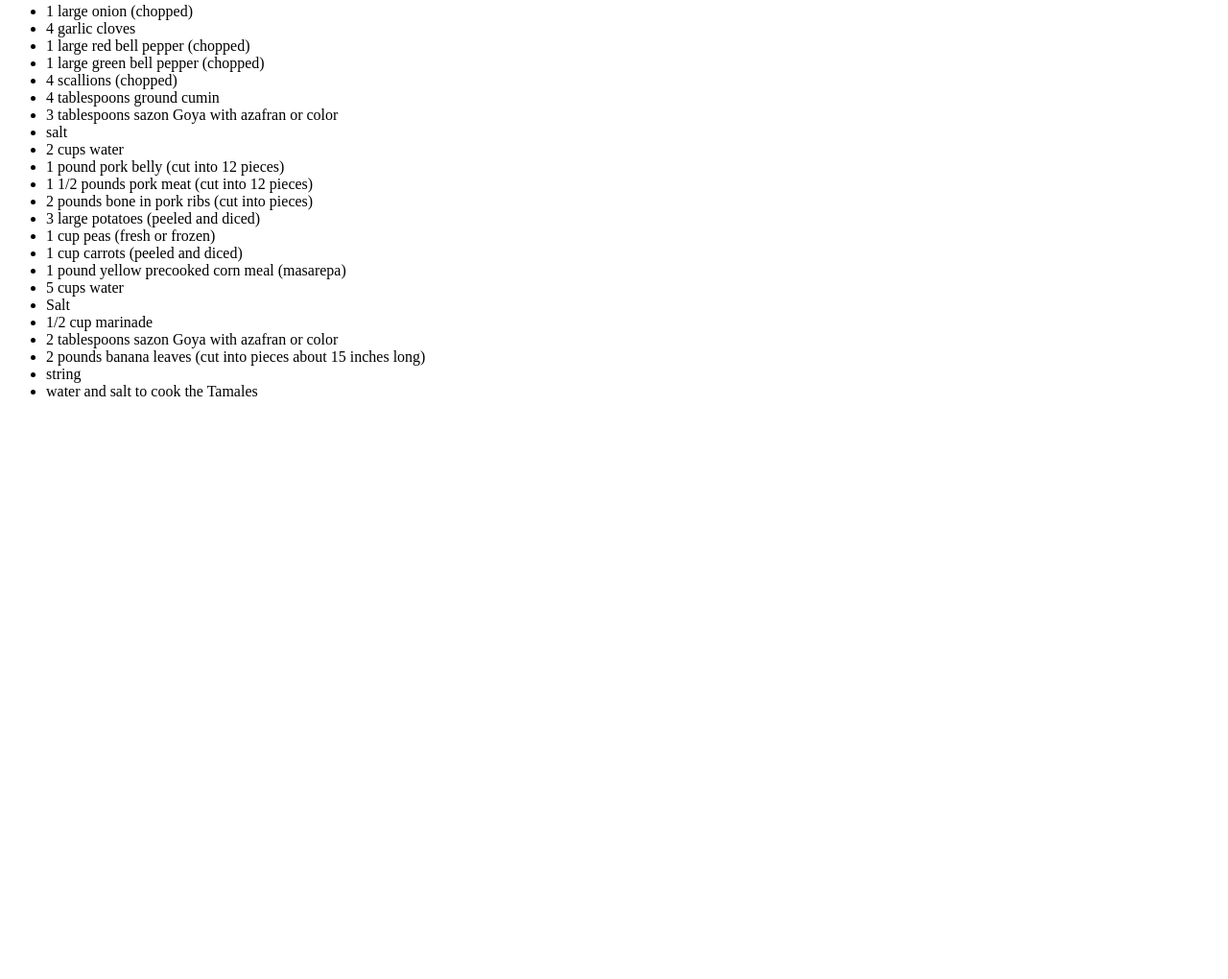
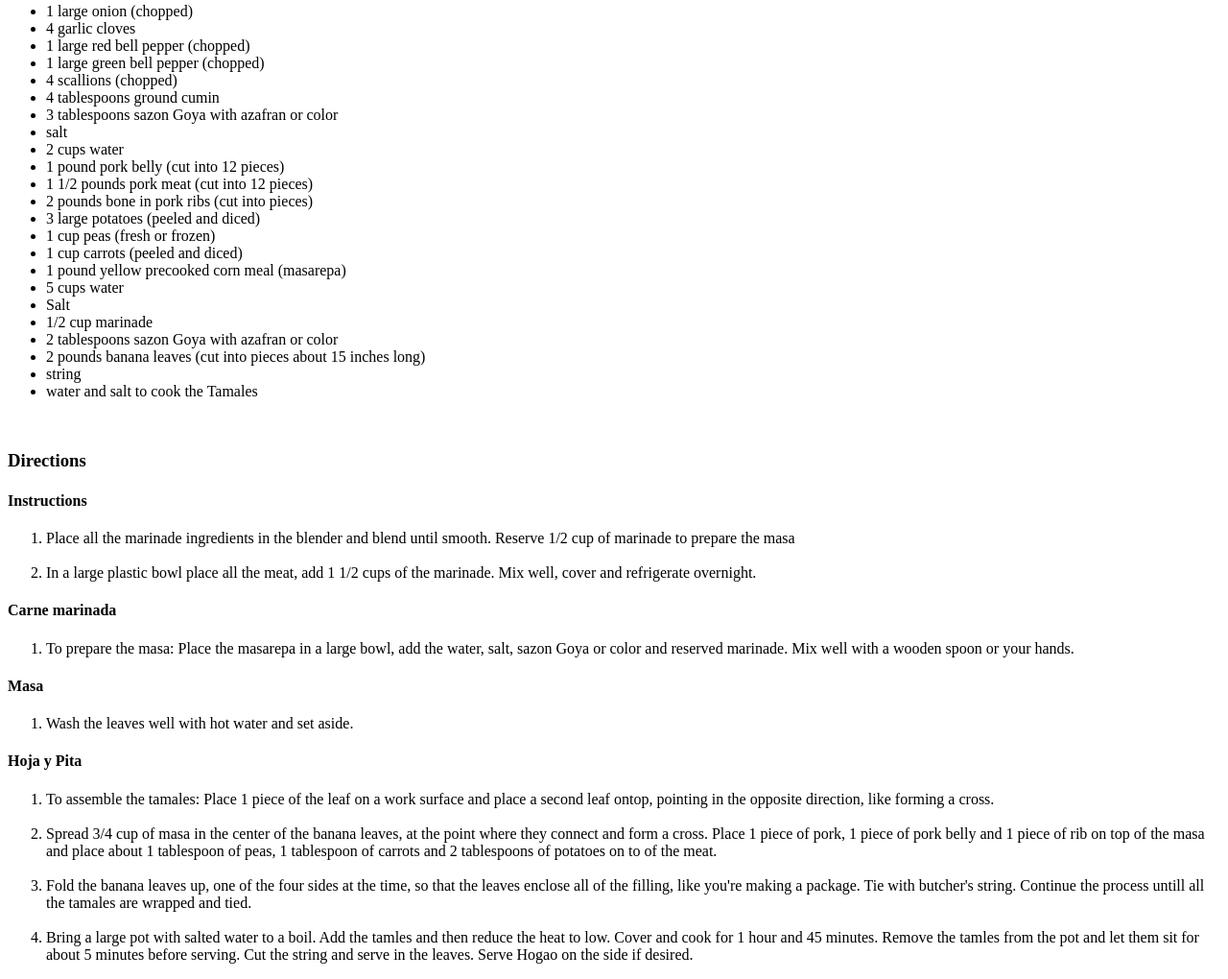
Before and after one commit to zemphon/odin-recipes, a plain HTML site: page recipes/colombian-tamales.html in a window 1280 px wide. Shown: the part 1134-2154 px from the top of the page at 96% size. Before the commit the page ends 1567 px from the top, so only its background shows below. Drawn offline with Linux system fonts and the light colour scheme.

Commit message:
add directions for cooking tamales

```diff
--- a/recipes/colombian-tamales.html
+++ b/recipes/colombian-tamales.html
@@ -41,5 +41,56 @@
         <li>string</li>
         <li>water and salt to cook the Tamales</li>
     </ul>
+
+    <br>
+
+    <h3>Directions</h3>
+    <h4>Instructions</h4>
+    <ol>
+        <li>
+            Place all the marinade ingredients in the blender and blend until smooth. Reserve 1/2 cup of marinade to prepare the masa
+        </li>
+        <br>
+        <li>
+            In a large plastic bowl place all the meat, add 1 1/2 cups of the marinade. Mix well, cover and refrigerate overnight.
+        </li>
+    </ol>
+
+    <h4>Carne marinada</h4>
+    <ol>
+        <li>
+            To prepare the masa: Place the masarepa in a large bowl, add the water, salt, sazon Goya or color and reserved marinade. Mix well with a wooden spoon or your hands.
+        </li>
+    </ol>
+
+    <h4>Masa</h4>
+    <ol>
+        <li>
+            Wash the leaves well with hot water and set aside.
+        </li>
+    </ol>
+
+    <h4>Hoja y Pita</h4>
+    <ol>
+        <li>
+            To assemble the tamales: Place 1 piece of the leaf on a work surface and place a second leaf ontop, pointing in the opposite direction, like forming a cross.
+        </li>
+        <br>
+        <li>
+            Spread 3/4 cup of masa in the center of the banana leaves, at the point where they connect and form a cross. Place 1 piece of pork, 1 piece of pork belly and 1 piece of rib on top of the masa and place about 1 tablespoon of peas,
+            1 tablespoon of carrots and 2 tablespoons of potatoes on to of the meat.
+        </li>
+        <br>
+        <li>
+            Fold the banana leaves up, one of the four sides at the time, so that the leaves enclose all of the filling, like you're making a package.
+            Tie with butcher's string. Continue the process untill all the tamales are wrapped and tied.
+        </li>
+        <br>
+        <li>
+            Bring a large pot with salted water to a boil. Add the tamles and then reduce the heat to low. Cover and cook for 1 hour and 45 minutes. Remove the tamles from the pot and let them sit for about 5 minutes before serving.
+             Cut the string and serve in the leaves. Serve Hogao on the side if desired.
+        </li>
+    </ol>
+
 </body>
 </html>
```
